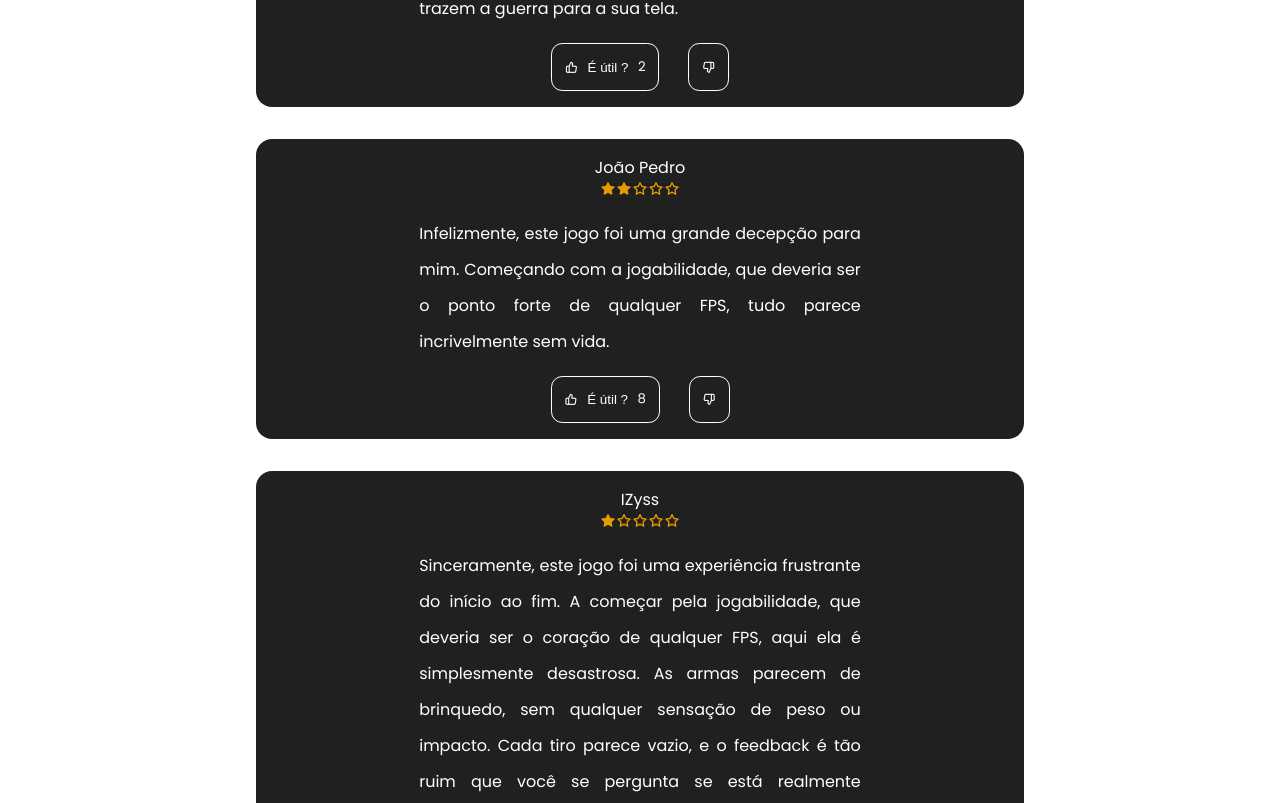
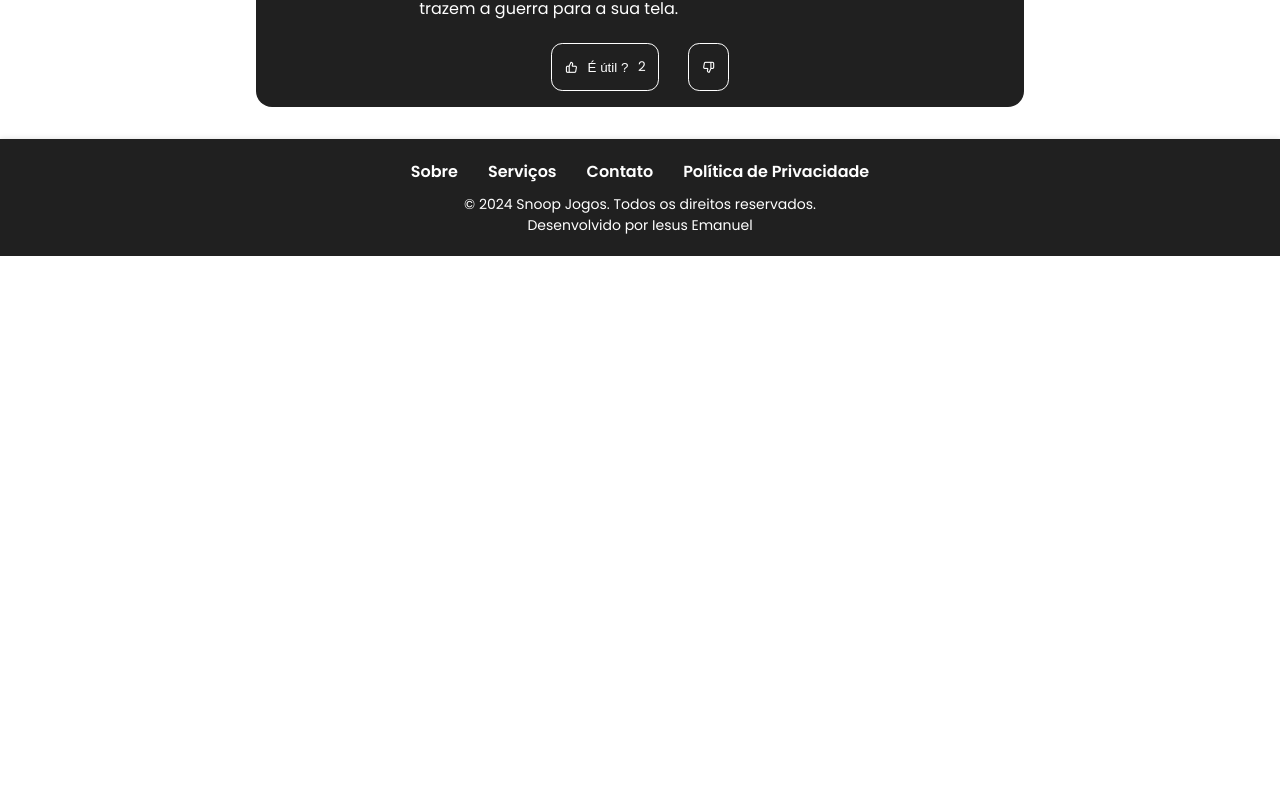
Before and after one commit to IesusEmanuel/Trabalho-DEWII, a React (Vite) app in the folder testRoutes/: page /avaliacoes in a window 1280 px wide. Shown: the part 677-1480 px from the top of the page. After the commit the page ends 933 px from the top, so only its background shows below. Built offline with nearby package versions, Linux system fonts and the light colour scheme.

Commit message:
Changes - Avaliacoes

```diff
--- a/testRoutes/src/components/Avaliacoes/avaliacoes.jsx
+++ b/testRoutes/src/components/Avaliacoes/avaliacoes.jsx
@@ -12,8 +12,6 @@ const Avaliacoes = () => {
           <Text text="Avaliacoes" />
         </div>
         <Avaliacao name="Maria Clara" desc="Tenho sentimentos mistos sobre este jogo. Vamos começar pelo que funciona: a mecânica de tiro é absolutamente fantástica. Cada arma tem um peso distinto e uma sensação única, tornando cada combate envolvente e satisfatório. Os gráficos também são de cair o queixo, com ambientes detalhados e efeitos de iluminação que realmente trazem a guerra para a sua tela." count="2" stars="4"/>
-        <Avaliacao name="João Pedro" desc="Infelizmente, este jogo foi uma grande decepção para mim. Começando com a jogabilidade, que deveria ser o ponto forte de qualquer FPS, tudo parece incrivelmente sem vida. " count="8" stars="2"/>
-        <Avaliacao name="IZyss" desc="Sinceramente, este jogo foi uma experiência frustrante do início ao fim. A começar pela jogabilidade, que deveria ser o coração de qualquer FPS, aqui ela é simplesmente desastrosa. As armas parecem de brinquedo, sem qualquer sensação de peso ou impacto. Cada tiro parece vazio, e o feedback é tão ruim que você se pergunta se está realmente acertando os inimigos." count="2" stars="1"/>
       </section>
     </>
   )
```
Also changed, not shown: 1 other file (tests, documents, lock files or other folders).
